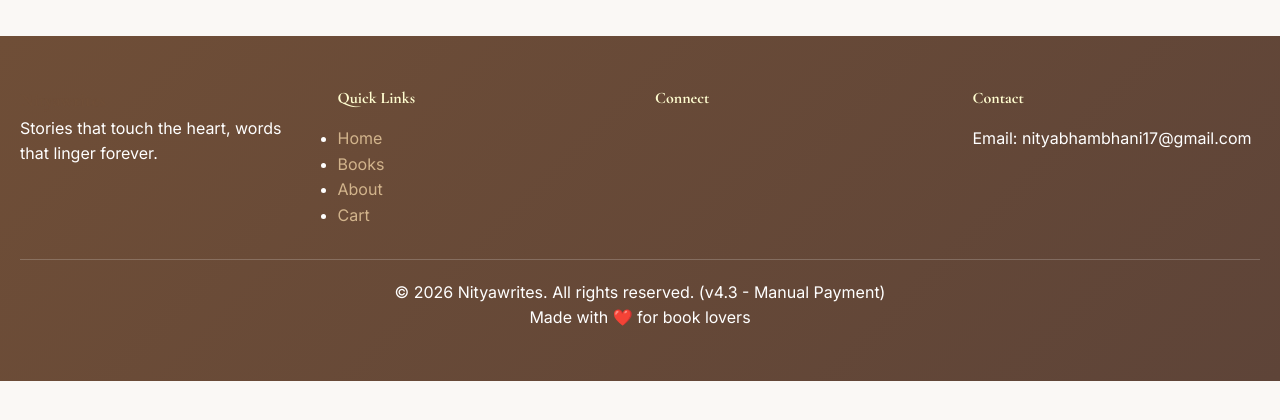
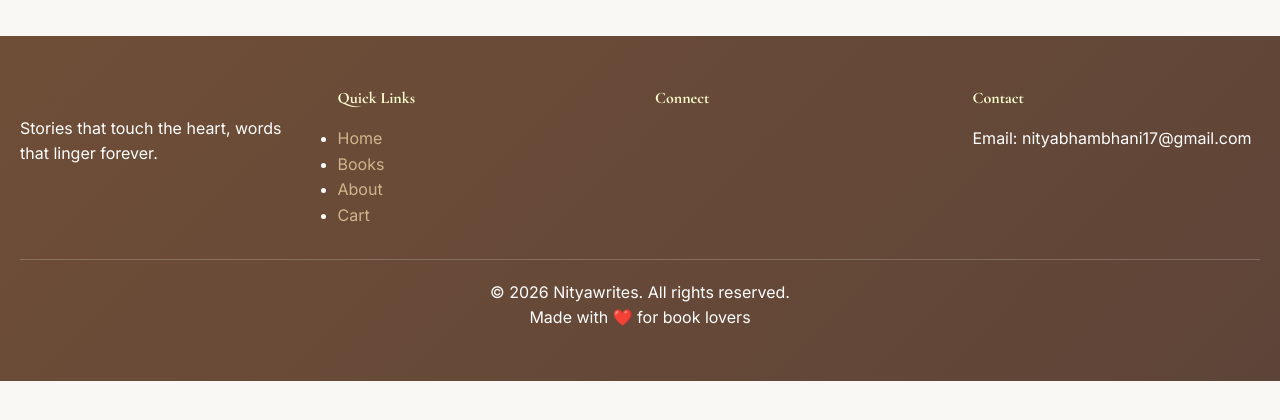
Before and after one commit to Vasucr01/nityawrites17, a Django app: page /cart/ in a window 1280 px wide. Shown: the part 360-780 px from the top of the page. Run offline with Django 5.2, Linux system fonts and the light colour scheme; data that the repository does not hold is empty.

Commit message:
Remove version numbers from UI

```diff
--- a/store/templates/store/base.html
+++ b/store/templates/store/base.html
@@ -89,7 +89,7 @@
     </div>
 
     <div class="footer-bottom">
-      <p>© 2026 Nityawrites. All rights reserved. (v4.3 - Manual Payment)</p>
+      <p>© 2026 Nityawrites. All rights reserved.</p>
       <p>Made with ❤️ for book lovers</p>
     </div>
   </footer>
```
